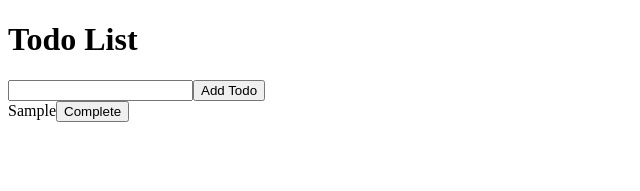
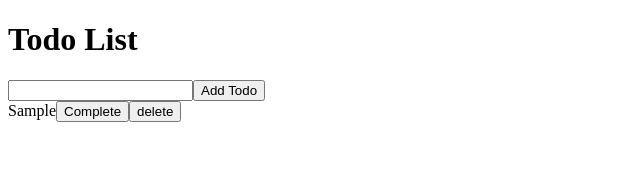
Before and after one commit to IshantL/React-typescript-example, a React app: page / in a window 1280 px wide. Both pictures are taken after typing "Sample" into the empty fields and a click on the button "Add Todo". Shown: the top 191 px of the page, without its empty margins (0-640 px from the left). Built offline with nearby package versions, Linux system fonts and the light colour scheme.

Commit message:
added delete

```diff
--- a/src/index.tsx
+++ b/src/index.tsx
@@ -33,6 +33,11 @@ export default function App(): JSX.Element {
     newTodos[index].complete = !newTodos[index].complete;
     setTodos(newTodos);
   }
+  const deleteTodo = (index:number):void =>{
+    const newTodos:Itodo[] =[...todos];
+    newTodos.splice(index,1);
+    setTodos(newTodos);
+  }
 
   return (
     <Fragment>
@@ -47,6 +52,7 @@ export default function App(): JSX.Element {
               <Fragment key={index}>
                 <div style={{textDecoration: todo.complete ?"line-through":""}}>{todo.text}
                 <input type="button" value={todo.complete ? "Incomplete":"Complete"} onClick={()=>completeTodo(index)}/>
+                <input type="button" value="delete" onClick={()=>deleteTodo(index)}/>
                 </div>
               </Fragment>
             );
```
